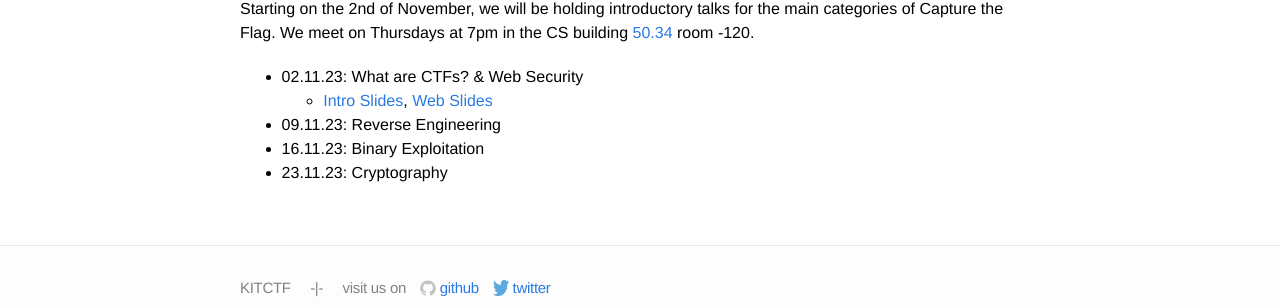
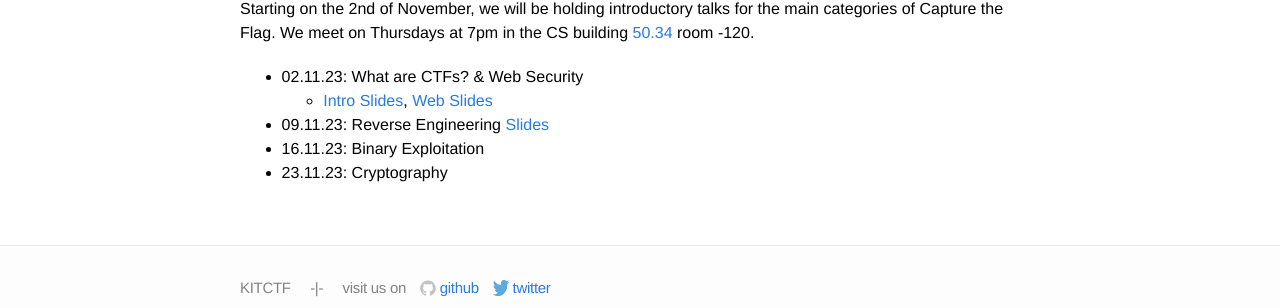
Before and after one commit to kitctf/www, a Jekyll site: the page built from _posts/2023-10-19-intro.md, in a window 1280 px wide. Shown: the part 205-513 px from the top of the page. Built offline with Jekyll 4.4.1, drawn with Linux system fonts in a browser that asks for light colours.

Commit message:
Publish rev intro slides

```diff
--- a/_posts/2023-10-19-intro.md
+++ b/_posts/2023-10-19-intro.md
@@ -11,6 +11,6 @@ We meet on Thursdays at 7pm in the CS building [50.34](https://www.kit.edu/campu
 
  * 02.11.23: What are CTFs? & Web Security
     * [Intro Slides](/talks/2023-11-02-intro/slides.pdf), [Web Slides](/talks/2023-11-02-webintro/slides.pdf)
- * 09.11.23: Reverse Engineering
+ * 09.11.23: Reverse Engineering [Slides](/talks/2023-11-09-revintro/slides.pdf)
  * 16.11.23: Binary Exploitation
  * 23.11.23: Cryptography
```
Also changed, not shown: 1 other file.
